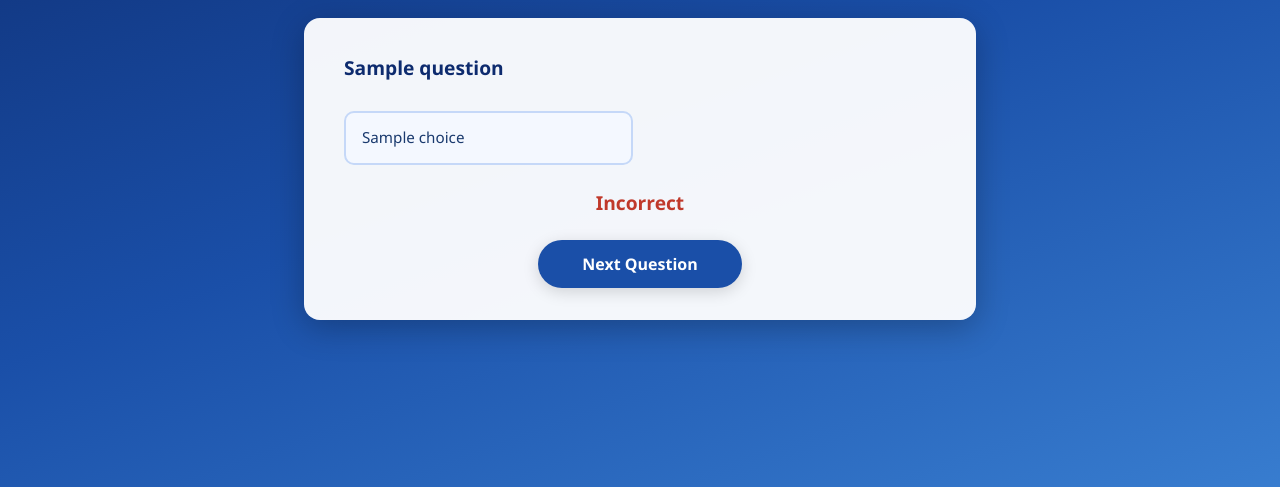
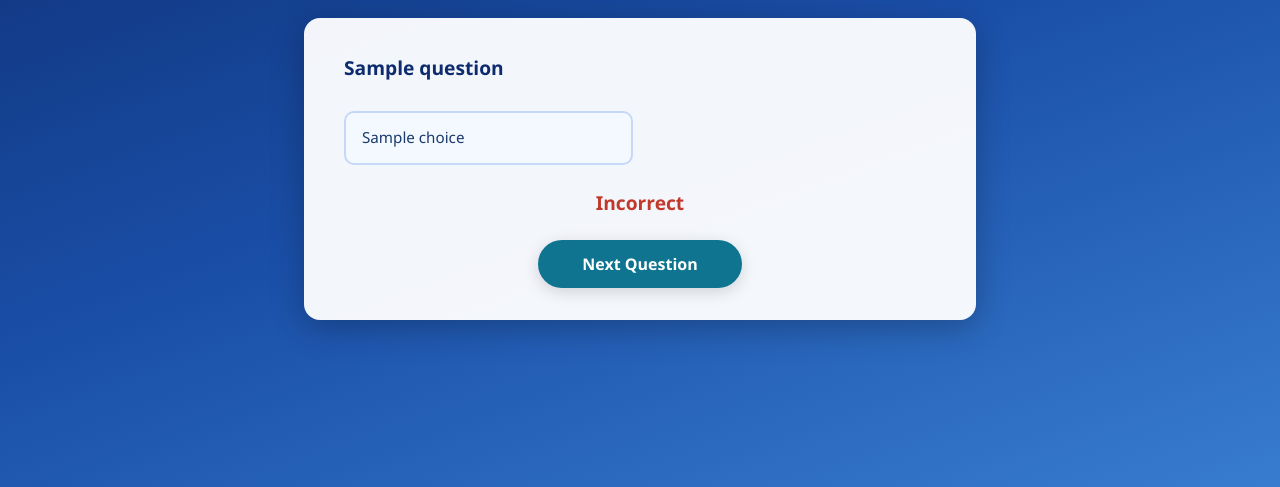
Before and after one commit to tarinikonanki/history-quiz-app, a Flask app: template templates/feedback.html in a window 1280 px wide. Shown: the part 269-756 px from the top of the page. Run offline with Flask 3, Linux system fonts and the light colour scheme; the template is opened without the code that fills it: most values are stand-ins (such as "Sample title", 1, 10 or a date in 2020).

Commit message:
Restyle next button color

```diff
--- a/templates/feedback.html
+++ b/templates/feedback.html
@@ -105,7 +105,7 @@
 
     a.btn {
       display: inline-block;
-      background: #1a4fa8;
+      background: #0e7490;
       color: #ffffff;
       border: none;
       padding: 13px 44px;
@@ -118,7 +118,7 @@
     }
 
     a.btn:hover {
-      background: #0d2b6e;
+      background: #0a5c73;
       transform: translateY(-2px);
       box-shadow: 0 6px 20px rgba(0, 0, 0, 0.2);
     }
```
